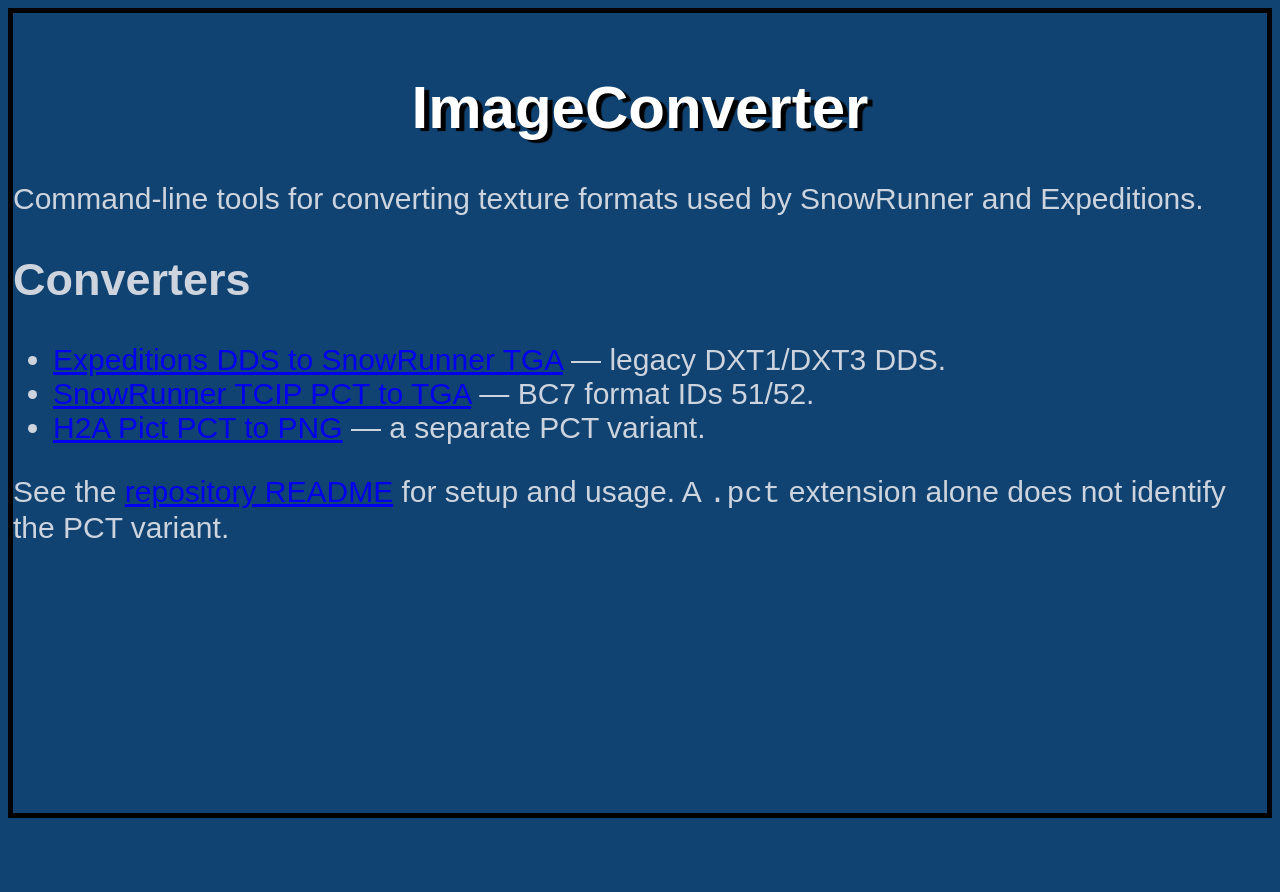
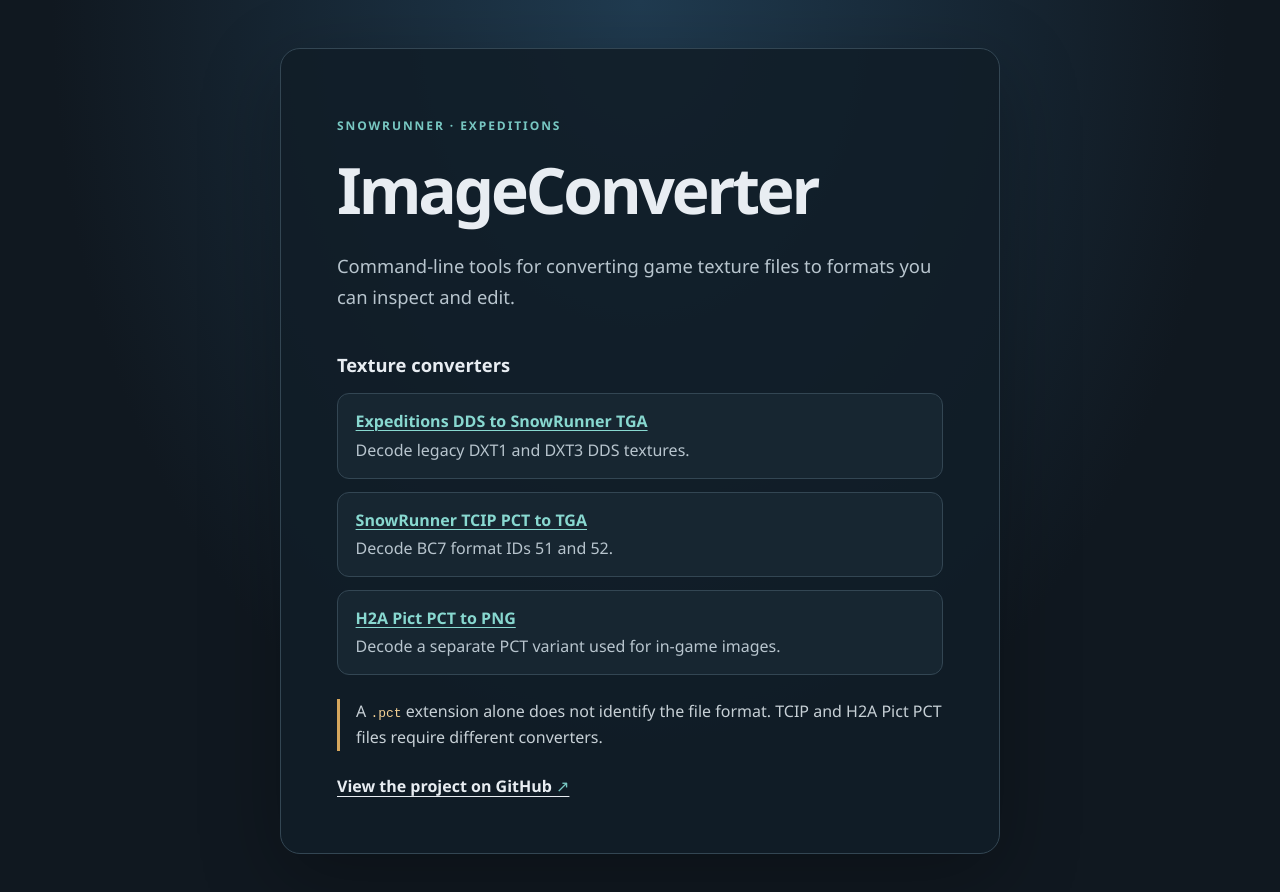
Before and after one commit to Jcraft97/SnowRunner-Texture-Converter, a plain HTML site: page Docs/index.html in a window 1280 px wide. Before the commit the page ends 826 px from the top, so only its background shows below. Drawn offline with Linux system fonts and the light colour scheme.

Commit message:
Set up GitHub Pages site

```diff
--- a/Docs/index.html
+++ b/Docs/index.html
@@ -1,23 +1,29 @@
-<!DOCTYPE html>
+<!doctype html>
 <html lang="en">
 <head>
-        <link href="test.css" rel="stylesheet" />
-        <meta charset="utf-8" />
-        <meta name="viewport" content="width=device-width, initial-scale=1" />
-        <meta name="description" content="Command-line texture converters for SnowRunner and Expeditions." />
-        <title>ImageConverter — SnowRunner &amp; Expeditions</title>
+  <meta charset="utf-8">
+  <meta name="viewport" content="width=device-width, initial-scale=1">
+  <meta name="description" content="Command-line texture converters for SnowRunner and Expeditions.">
+  <title>ImageConverter | SnowRunner &amp; Expeditions</title>
+  <link rel="stylesheet" href="test.css">
 </head>
 <body>
   <main>
+    <p class="eyebrow">SNOWRUNNER · EXPEDITIONS</p>
     <h1>ImageConverter</h1>
-            <p>Command-line tools for converting texture formats used by SnowRunner and Expeditions.</p>
-            <h2>Converters</h2>
+    <p class="intro">Command-line tools for converting game texture files to formats you can inspect and edit.</p>
+
+    <section aria-labelledby="tools-heading">
+      <h2 id="tools-heading">Texture converters</h2>
       <ul>
-                <li><a href="https://github.com/Jcraft97/ImageConverter/tree/main/Convert-DDS-to-TGA">Expeditions DDS to SnowRunner TGA</a> — legacy DXT1/DXT3 DDS.</li>
-                <li><a href="https://github.com/Jcraft97/ImageConverter/tree/main/Convert-PCT-to-TGA">SnowRunner TCIP PCT to TGA</a> — BC7 format IDs 51/52.</li>
-                <li><a href="https://github.com/Jcraft97/ImageConverter/tree/main/Convert-PCT-to-PNG">H2A Pict PCT to PNG</a> — a separate PCT variant.</li>
+        <li><a href="https://github.com/Jcraft97/ImageConverter/tree/main/Convert-DDS-to-TGA">Expeditions DDS to SnowRunner TGA</a><span>Decode legacy DXT1 and DXT3 DDS textures.</span></li>
+        <li><a href="https://github.com/Jcraft97/ImageConverter/tree/main/Convert-PCT-to-TGA">SnowRunner TCIP PCT to TGA</a><span>Decode BC7 format IDs 51 and 52.</span></li>
+        <li><a href="https://github.com/Jcraft97/ImageConverter/tree/main/Convert-PCT-to-PNG">H2A Pict PCT to PNG</a><span>Decode a separate PCT variant used for in-game images.</span></li>
       </ul>
-            <p>See the <a href="https://github.com/Jcraft97/ImageConverter">repository README</a> for setup and usage. A <code>.pct</code> extension alone does not identify the PCT variant.</p>
+    </section>
+
+    <p class="note">A <code>.pct</code> extension alone does not identify the file format. TCIP and H2A Pict PCT files require different converters.</p>
+    <a class="repo" href="https://github.com/Jcraft97/ImageConverter">View the project on GitHub <span aria-hidden="true">↗</span></a>
   </main>
 </body>
 </html>
--- a/Docs/test.css
+++ b/Docs/test.css
@@ -1,26 +1,40 @@
-/* Simple card and button example */
-
-html {
-  font-size: 30px;
-  font-family: 'Open Sans', sans-serif;
-  background-color: rgb(16, 67, 114);
-
+:root {
+  color-scheme: dark;
+  font-family: "Segoe UI", Arial, sans-serif;
+  background: #101820;
+  color: #e8edf2;
+  font-synthesis: none;
 }
 
-h1 {
-  font-size: 60px;
-  color: #fff;
-  text-align: center;
-  margin-top: 2rem;
-  text-shadow: 5px 3px 1px rgb(0, 0, 0);
+* { box-sizing: border-box; }
+
+body {
+  min-height: 100vh;
+  margin: 0;
+  padding: 3rem 1.25rem;
+  display: grid;
+  place-items: center;
+  background: radial-gradient(ellipse at 50% 0%, #203b50 0, #101820 65%);
 }
 
-body {
-	margin: 1;
-	min-height: 100vh;
-	display: grid;
-	place-items: left;
-	color: #ced4dd;
-	font-family: Arial;
-    border: 5px solid black;
+main {
+  width: min(100%, 720px);
+  padding: clamp(1.5rem, 6vw, 3.5rem);
+  border: 1px solid #334653;
+  border-radius: 20px;
+  background: rgb(17 29 39 / 88%);
+  box-shadow: 0 24px 80px rgb(0 0 0 / 28%);
 }
+
+.eyebrow { color: #78c7c2; font-size: .75rem; font-weight: 700; letter-spacing: .16em; }
+h1 { margin: .6rem 0; font-size: clamp(2.5rem, 9vw, 4rem); letter-spacing: -.05em; }
+.intro { max-width: 38rem; color: #b8c5ce; font-size: 1.15rem; line-height: 1.65; }
+h2 { margin-top: 2.5rem; font-size: 1.15rem; }
+ul { display: grid; gap: .8rem; margin: 1rem 0 0; padding: 0; list-style: none; }
+li { padding: 1rem 1.1rem; border: 1px solid #334653; border-radius: 12px; background: #172631; }
+li a { color: #88d8d0; font-weight: 700; text-decoration-thickness: 1px; text-underline-offset: 3px; }
+li span { display: block; margin-top: .35rem; color: #b8c5ce; line-height: 1.5; }
+.note { margin: 1.5rem 0; padding-left: 1rem; border-left: 3px solid #d5a65d; color: #c7d0d6; line-height: 1.6; }
+code { color: #f2cf93; }
+.repo { color: #e8edf2; font-weight: 600; text-underline-offset: 4px; }
+.repo span { color: #78c7c2; }
```
Also changed, not shown: 1 other file. Lines whose indentation alone changed are shown as unchanged.
